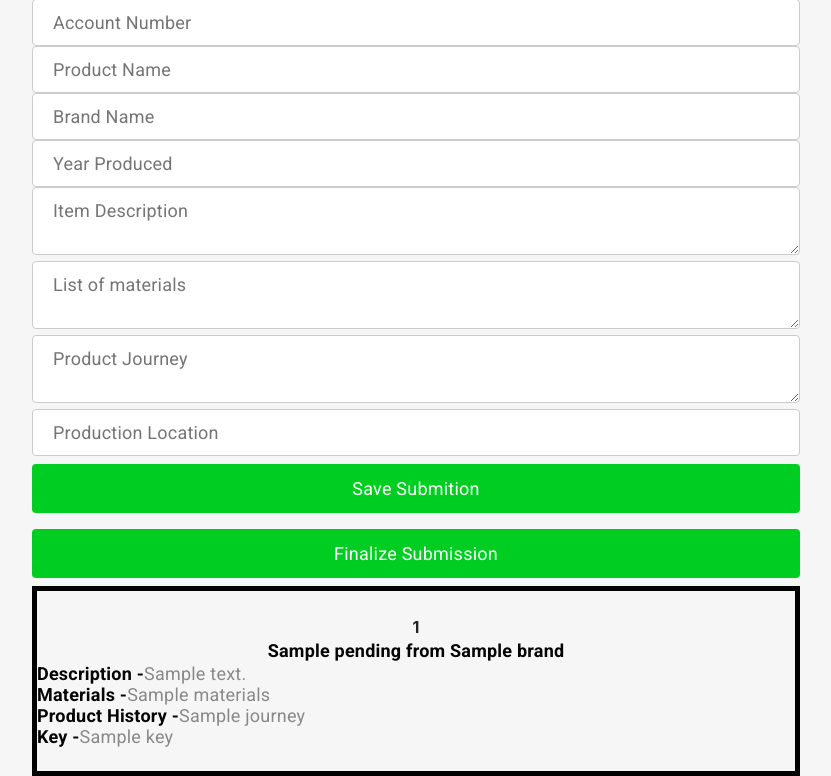
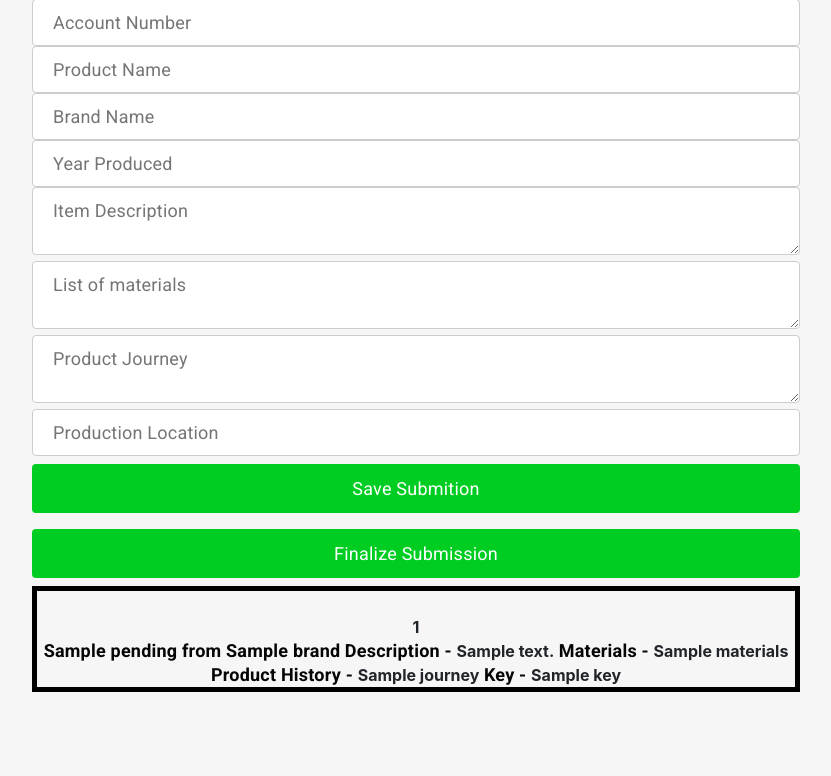
Before and after one commit to Johnson-Su/Certi-Chain, a Flask app: template blockchain_server/app/templates/companyside.html in a window 1280 px wide. Shown: the part 162-938 px from the top of the page, without its empty margins (224-1055 px from the left). After the commit the page ends 854 px from the top, so only its background shows below. Run offline with Flask 2, Linux system fonts and the light colour scheme; the template is opened without the code that fills it: most values are stand-ins (such as "Sample title", 1, 10 or a date in 2020); parts of the project's set-up code (start-up, migrations or seed data) failed here and were passed over; some libraries are stand-ins or nearby versions.

Commit message:
style changes a lil

```diff
--- a/blockchain_server/app/templates/companyside.html
+++ b/blockchain_server/app/templates/companyside.html
@@ -87,12 +87,10 @@
         <b class="fakeorreal">{{tx.tx_num}}</b>
         <br>
         <b class="verify">{{tx.name}} from {{tx.brand}}</b>
-        <center>
-        <b class="lessimportant"><span class = "verify">Description - </span>{{tx.description}}</b>
-        <b class="lessimportant"><span class = "verify">Materials - </span> {{tx.materials}}</b>
-        <b class="lessimportant"><span class = "verify">Product History - </span> {{tx.journey}}</b>
-        <b class="lessimportant"><span class = "verify">Key - </span> {{tx.key}}</b>
-        </center>
+        <b class="lessimportant1"><span class = "verify">Description - </span>{{tx.description}}</b>
+        <b class="lessimportant1"><span class = "verify">Materials - </span> {{tx.materials}}</b>
+        <b class="lessimportant1"><span class = "verify">Product History - </span> {{tx.journey}}</b>
+        <b class="lessimportant1"><span class = "verify">Key - </span> {{tx.key}}</b>
         <br>
       </div>
       {% endfor %}
```
Also changed, not shown: Website/style.css (+12 -0 lines).
